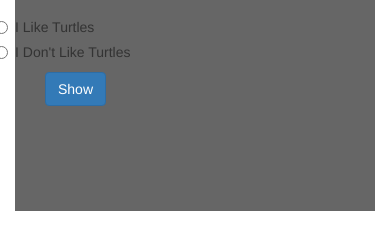
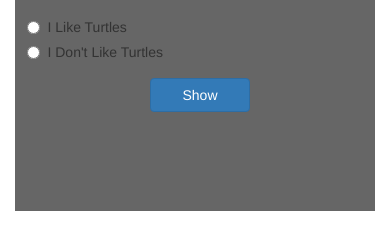
Before and after one commit to ninjaofawesome/get-closure, a plain HTML site: page index.html in a window 390 px wide. Shown: the part 429-678 px from the top of the page. Drawn offline with nearby package versions, Linux system fonts and the light colour scheme.

Commit message:
changed a bit of html, neatened up a bit

```diff
--- a/css/partials/_index.scss
+++ b/css/partials/_index.scss
@@ -20,8 +20,4 @@
     margin: 2% 35%;
     text-align: center;
   }
-
-  .closure{
-    background-color: red;
-  }
 }
--- a/index.html
+++ b/index.html
@@ -42,7 +42,7 @@
             <h1 class="headline centered">This is another closure</h1>
 
             <div class="row">
-              <div class="col-md-10 col-md-offset-1">
+              <div class="col-md-10 col-md-offset-1 col-sm-10 col-sm-offset-1 col-xs-10 col-xs-offset-1">
                 <form role="form" id="turtleForm">
                   <div class="radio">
                       <input type="radio" id="turtleLove" name="turtles">I Like Turtles</input>
@@ -57,7 +57,7 @@
             <div class="row">
               <div class="col-md-12">
                 <div class="button-box">
-                   <button type="button" class="btn btn-primary second-closure">Show</button>
+                   <button type="button" class="btn btn-primary center-button second-closure">Show</button>
                 </div>
               </div>
             </div>
--- a/js/closure.js
+++ b/js/closure.js
@@ -13,7 +13,7 @@ $(document).ready(function(){
         console.log(whoIsIt);
       });
     }
-    sayHello(whoIsIt);
+    return sayHello(whoIsIt);
   };
 
   function mySecondClosure(){
@@ -30,7 +30,7 @@ $(document).ready(function(){
           }
       });
     };
-    myTurtle($('form#turtleForm'));
+    return myTurtle($('form#turtleForm'));
   }
 
 
@@ -38,7 +38,6 @@ $(document).ready(function(){
   function showCode(myFirstClosure, mySecondClosure){
     var showMyWork = myFirstClosure;
     var superFunc = mySecondClosure;
-    // console.log(superFunc);
 
     function whoLikesTurtles(superFunc){
       $('.second-closure').click(function(){
```
Also changed, not shown: css/styles.css.
